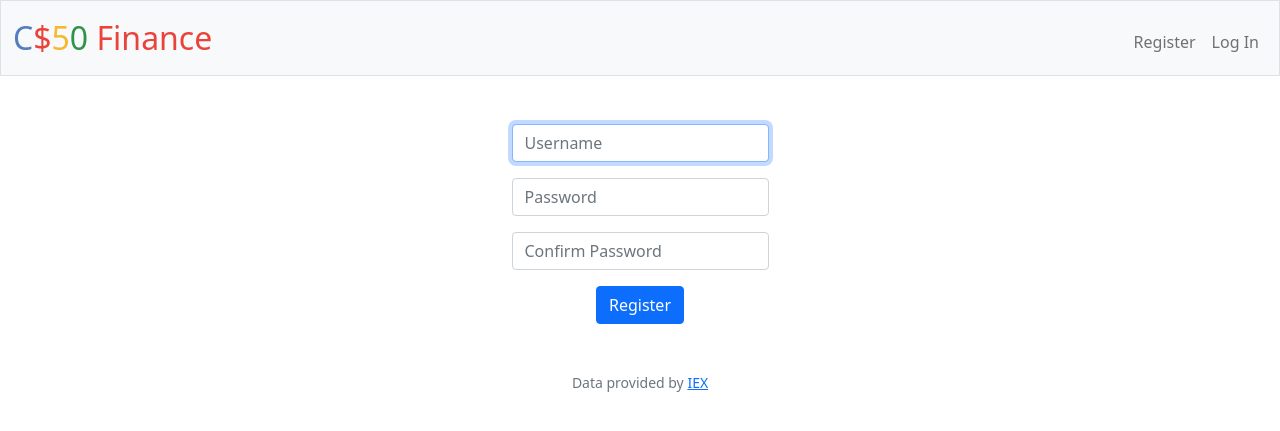
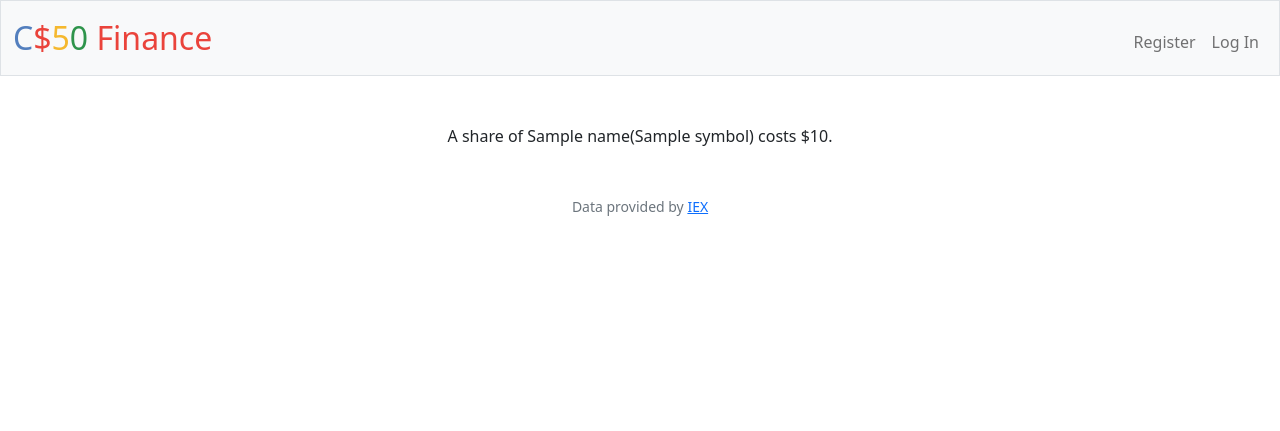
Before and after one commit to Bharat1298/CS50, a Flask app: template finance/templates/stock.html in a window 1280 px wide. Shown: the top 431 px of the page. Run offline with Flask 3, Linux system fonts and the light colour scheme; the template is opened without the code that fills it: most values are stand-ins (such as "Sample title", 1, 10 or a date in 2020); some libraries are stand-ins or nearby versions.

Commit message:
Thu, Aug 10, 2023, 3:10 PM -04:00

```diff
--- a/finance/app.py
+++ b/finance/app.py
@@ -104,7 +104,25 @@ def logout():
 @login_required
 def quote():
     """Get stock quote."""
-    return render_template("quote.html")
+    if request.method == "POST":
+
+        ticker = request.form.get("symbol")
+
+        try:
+            stock = lookup(ticker)
+        except:
+            return apology("Invalid stock ticker", 403)
+
+        name = stock['name']
+
+        price = stock['price']
+
+        symbol = stock['symbol']
+
+        return render_template("stock.html", name = name, price = price, symbol = symbol)
+
+    else:
+        return render_template("quote.html")
 
 
 @app.route("/register", methods=["GET", "POST"])
--- a/finance/templates/quote.html
+++ b/finance/templates/quote.html
@@ -7,7 +7,7 @@
 {% block main %}
     <form action="/quote" method="post">
         <div class="mb-3">
-            <input autocomplete="off" autofocus class="form-control mx-auto w-auto" id="username" name="username" placeholder="Symbol" type="text">
+            <input autocomplete="off" autofocus class="form-control mx-auto w-auto" id="symbol" name="symbol" placeholder="Symbol" type="text">
         </div>
         <button class="btn btn-primary" type="submit">Quote</button>
     </form>
--- a/finance/templates/stock.html
+++ b/finance/templates/stock.html
@@ -5,16 +5,5 @@
 {% endblock %}
 
 {% block main %}
-    <form action="/register" method="post">
-        <div class="mb-3">
-            <input autocomplete="off" autofocus class="form-control mx-auto w-auto" id="username" name="username" placeholder="Username" type="text">
-        </div>
-        <div class="mb-3">
-            <input class="form-control mx-auto w-auto" id="password" name="password" placeholder="Password" type="password">
-        </div>
-        <div class="mb-3">
-            <input class="form-control mx-auto w-auto" id="confirmation" name="confirmation" placeholder="Confirm Password" type="password">
-        </div>
-        <button class="btn btn-primary" type="submit">Register</button>
-    </form>
+    A share of {{name}}({{symbol}}) costs ${{price}}.
 {% endblock %}
```
Also changed, not shown: 1 other file.
